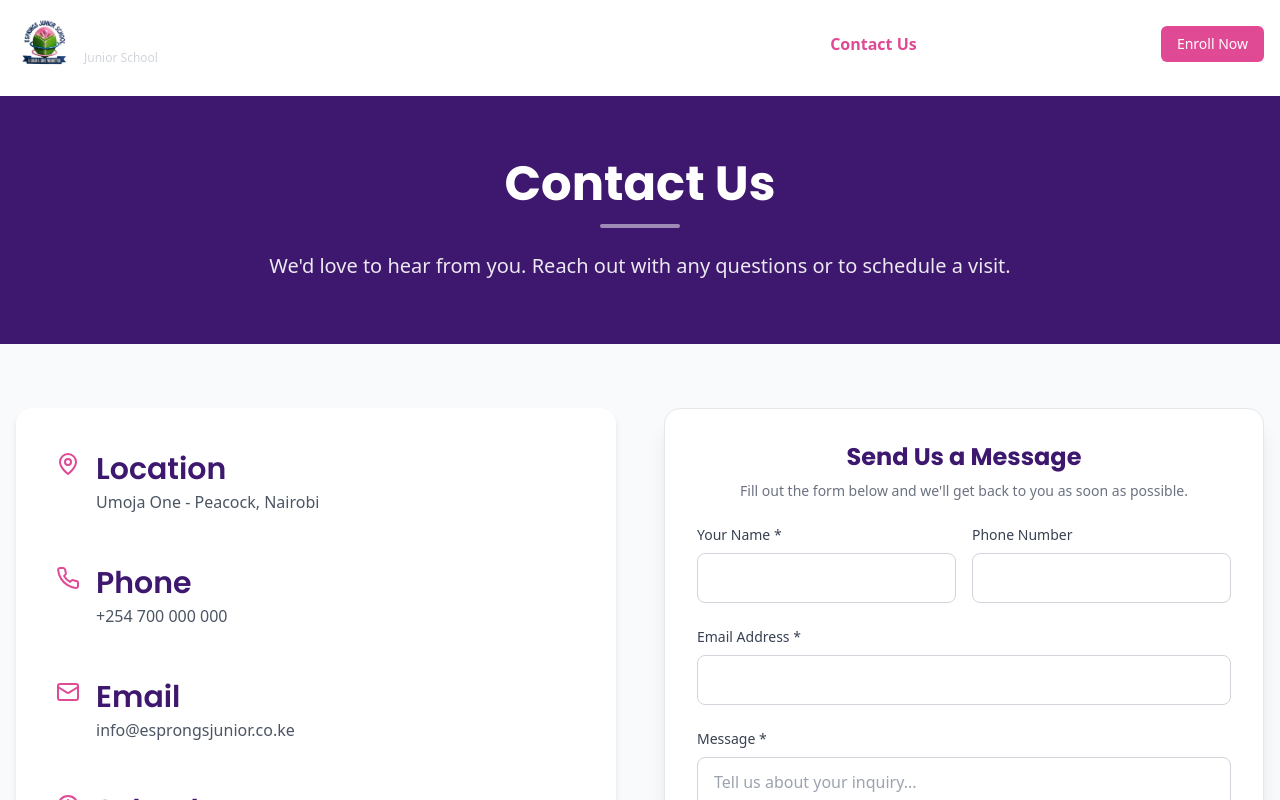
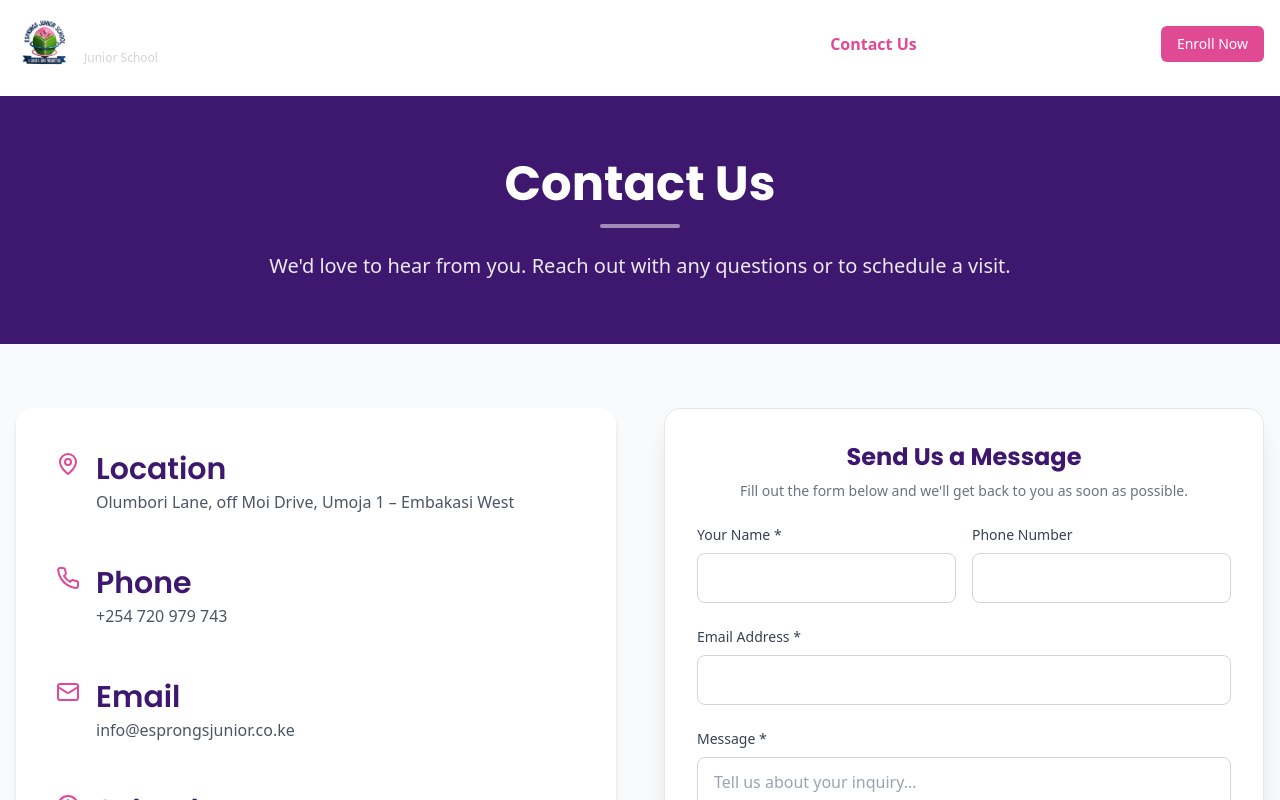
Before and after one commit to csandrew/kindergarten, a Next.js app: page /contact in a window 1280 px wide. Shown: the top 800 px of the page. Built offline with nearby package versions, Linux system fonts and the light colour scheme; no server answers.

Commit message:
feat: update programs page with grouped categories

```diff
--- a/app/contact/page.tsx
+++ b/app/contact/page.tsx
@@ -26,8 +26,8 @@ interface SubmitStatus {
 }
 
 const CONTACT_INFO = {
-  address: 'Umoja One - Peacock, Nairobi',
-  phone: '+254 700 000 000',
+  address: 'Olumbori Lane, off Moi Drive, Umoja 1 – Embakasi West',
+  phone: '+254 720 979 743',
   email: 'info@esprongsjunior.co.ke',
   hours: {
     weekdays: '7:30 AM - 5:00 PM',
--- a/app/programs/page.tsx
+++ b/app/programs/page.tsx
@@ -5,9 +5,7 @@ import Image from 'next/image'
 import Link from 'next/link'
 import { Button } from '@/components/ui/Button'
 import {
-  Users, Heart,
-  CheckCircle,
-  ArrowRight, Clock, Award, Star
+  Users, Heart, ArrowRight, Clock, Award, Star
 } from 'lucide-react'
 
 export default function ProgramsPage() {
@@ -97,9 +95,7 @@ export default function ProgramsPage() {
       <section className="py-12 bg-white">
         <div className="container mx-auto px-4 text-center max-w-4xl">
           <p className="text-lg text-gray-700 leading-relaxed">
-            E-Springs is a faith-based institution committed to ensuring holistic growth and development
-            of each and every child brought under our care. We provide a safe environment that enables
-            children to have fun, play, learn, grow, and thrive on a solid and sure foundation.
+            We provide a safe environment that enables children to have fun, play, learn, grow, and thrive on a solid and sure foundation.
           </p>
         </div>
       </section>
--- a/components/layout/Footer.tsx
+++ b/components/layout/Footer.tsx
@@ -13,7 +13,7 @@ const SOCIAL_LINKS = [
 
 const CONTACT_INFO = {
   address: 'Olumbori Lane, off Moi Drive, Umoja 1 – Embakasi West',
-  phone: '+254 700 000 000',
+  phone: '+254 720 979 743',
   email: 'info@espringskindergarten.ac.ke',
   hours: {
     weekdays: '7:30 AM - 5:00 PM',
```
